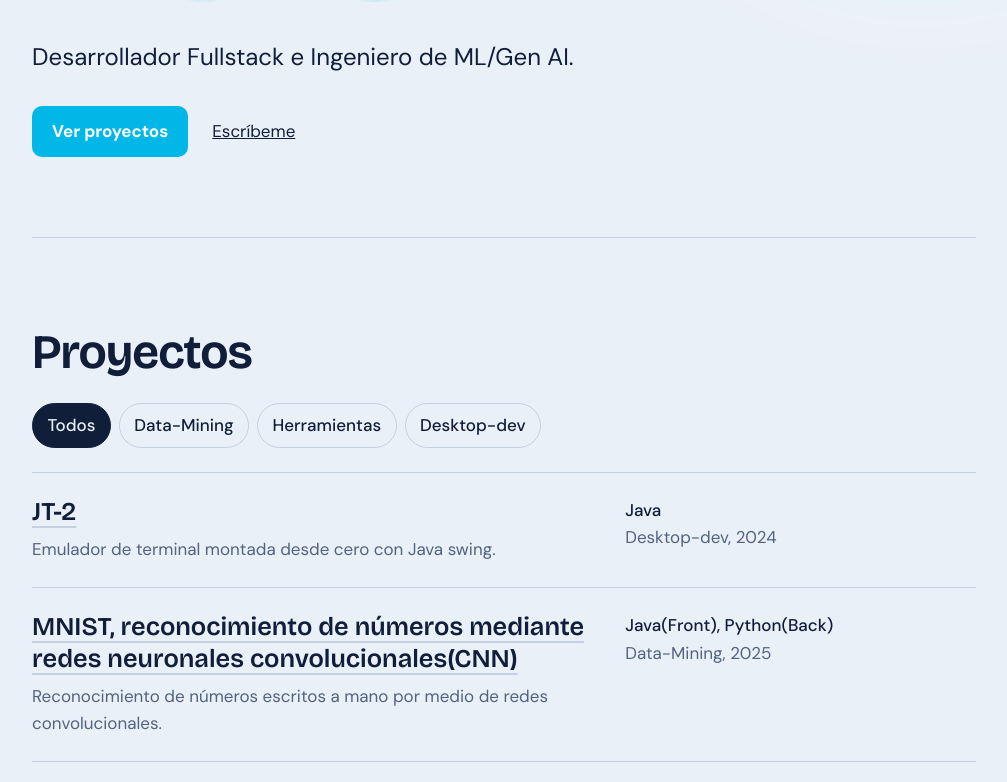
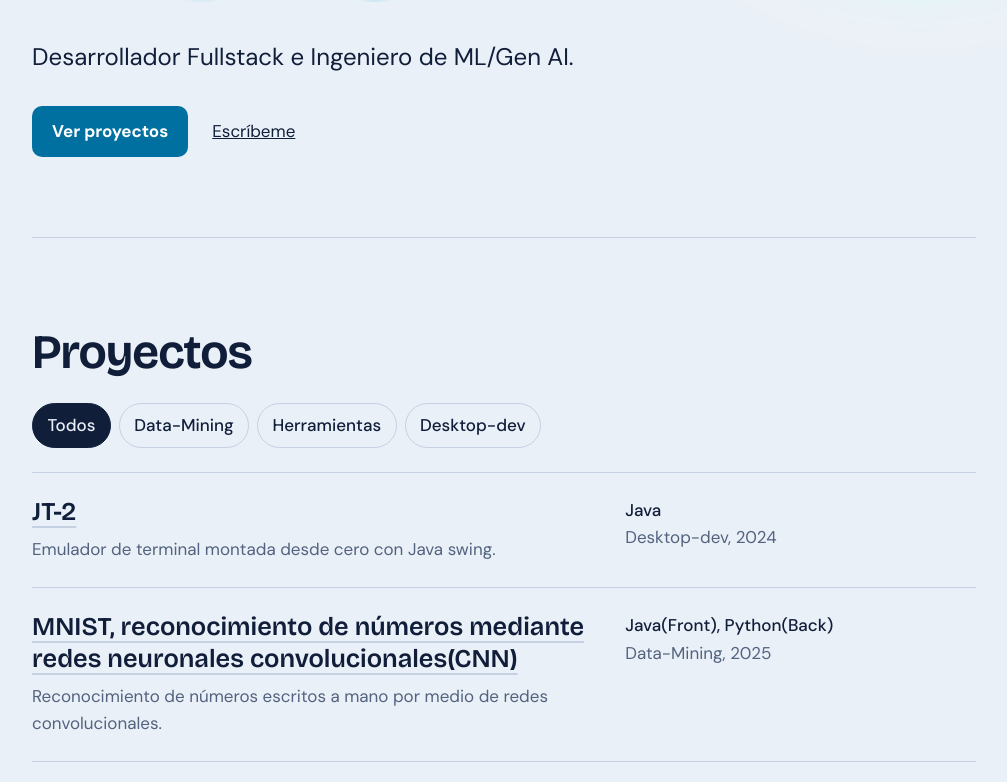
Before and after one commit to D4vsus/web, a React (Vite) app: page / in a window 1280 px wide. Shown: the part 798-1580 px from the top of the page, without its empty margins (136-1143 px from the left). Built offline with nearby package versions, Linux system fonts and the light colour scheme.

Commit message:
feature: improve color for visual disability

```diff
--- a/src/styles/base.css
+++ b/src/styles/base.css
@@ -3,7 +3,7 @@
   --surface: #FFFFFF;
   --ink: #101E3A;
   --muted: #52627F;
-  --accent: #00B7E8;
+  --accent: #0070A0;
   --on-accent: #FFFFFF;
   --line: #C5D0E2;
   color-scheme: light;
@@ -39,6 +39,8 @@ a { color: inherit; }
 .nav { display: flex; gap: 1.5rem; }
 .nav a { text-decoration: none; color: var(--muted); font-weight: 500; }
 .nav a:hover { color: var(--ink); text-decoration: underline; text-underline-offset: 4px; }
+.top-actions { display: flex; align-items: center; gap: .5rem; }
+.lang-select option { background: var(--surface); color: var(--ink); }
 
 .btn {
   display: inline-block; border: 0; border-radius: 10px; padding: .75rem 1.25rem;
```
